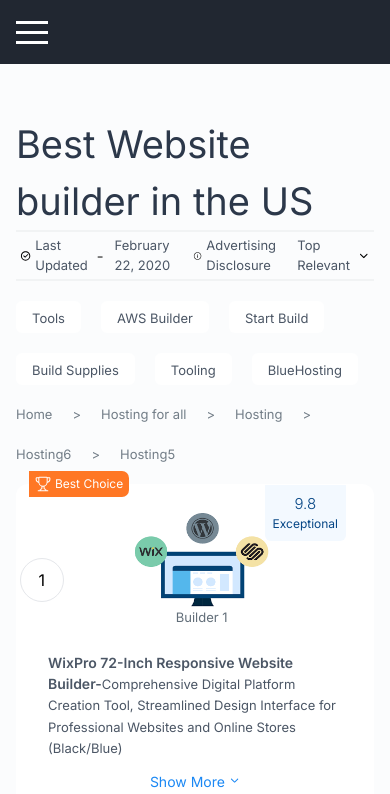
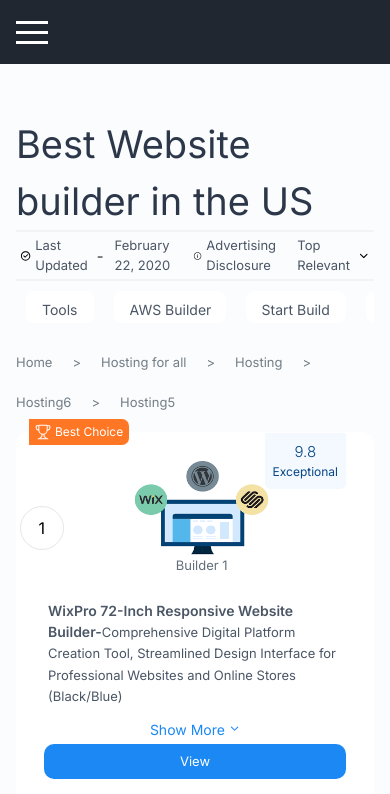
Before and after one commit to tusharsgh/radient-assignment, a React (Create React App) app: page / in a window 390 px wide. Shown: the top 794 px of the page. Built offline with nearby package versions, Linux system fonts and the light colour scheme.

Commit message:
button-scroll

```diff
--- a/package.json
+++ b/package.json
@@ -13,6 +13,9 @@
     "react-dom": "^18.2.0",
     "react-icons": "^5.0.1",
     "react-scripts": "5.0.1",
+    "react-slick": "^0.30.2",
+    "slick-carousel": "^1.8.1",
+    "swiper": "^11.0.7",
     "web-vitals": "^2.1.4"
   },
   "scripts": {
--- a/src/App.js
+++ b/src/App.js
@@ -5,7 +5,7 @@
 import {Tab} from'./hordata';
 import { useScroll } from "@use-gesture/react";
 import {  animated, useSpring } from '@react-spring/web'
-
+import Slick from "../src/components/Slick";
 
 
 function App() {
@@ -51,7 +51,9 @@
     </div>
 
     </div>
+
   );
+
 }
 
 export default App;
--- a/src/components/Footer.jsx
+++ b/src/components/Footer.jsx
@@ -2,7 +2,7 @@
 import { IoIosArrowDown } from "react-icons/io";
 function Footer() {
   return (
-    <div className="bg-[#212731] h-[100%] w-screen flex gap-32 justify-center pt-12 pb-32 flex-wrap " >
+    <div className="bg-[#212731] h-[100%] w-screen flex gap-32 md:gap-10 justify-center pt-12 pb-32 flex-wrap " >
 
       <div className="flex flex-col  gap-3">
       <div className="text-[#FFFFFF] font-[400] text-[16px]">Categories</div>
--- a/src/components/HorTab.jsx
+++ b/src/components/HorTab.jsx
@@ -189,7 +189,7 @@
           </div>
         </div>
 
-<div className=" bg-[#FFFFFF] rounded-[12px]  flex-wrap 2xl:hidden lg:block ">
+<div className=" bg-[#FFFFFF] rounded-[12px]  flex-wrap m2xl:hidden  2xl:hidden lg:block ">
   <div className="flex flex-col justify-center items-center p-7  ">
   <div className="flex items-center justify-center relative  w-[100%] ">
 {item.best_choice?<div className="flex bg-[#FF7724] items-center rounded-r-[7px] p-[4px] px-[6px] gap-1 absolute left-[-5%] top-[-30%]  ">
--- a/src/components/Midsec.jsx
+++ b/src/components/Midsec.jsx
@@ -2,7 +2,17 @@
 import { RiCheckboxCircleLine } from "react-icons/ri";
 import { IoIosInformationCircleOutline } from "react-icons/io";
 import { IoIosArrowDown } from "react-icons/io";
+import Slick from "./Slick";
+import Slider from "react-slick";
 function Midsec() {
+  var settings = {
+    dots: true,
+    infinite: true,
+    speed: 500,
+    slidesToShow: 1,
+    slidesToScroll: 1
+  };
+
   return (
 
 
@@ -31,7 +41,7 @@
       </div>
       <div className="border-b-[2.33px] border-[#E1E4E6] border-opacity-40 w-full"></div>
 
-        <div className="flex gap-5 items-start pt-5 flex-wrap">
+        <div className="flex gap-5 items-start pt-5 flex-wrap md:hidden">
       <button className="text-[#4B5665] text-[13px] bg-[#ffffff]  text-left rounded-[6px] max-w-[7rem] max-h-[2rem] px-4 py-2">Tools </button>
       < button className="text-[#4B5665] text-[13px] bg-[#ffffff]  text-left rounded-[6px] max-w-[7rem] max-h-[2rem] px-4 py-2">AWS Builder </button>
       <button className="text-[#4B5665] text-[13px] bg-[#ffffff]  text-left rounded-[6px] max-w-[7rem] max-h-[2rem] px-4 py-2">Start Build </button>
@@ -39,6 +49,8 @@
       <button className="text-[#4B5665] text-[13px] bg-[#ffffff]  text-left rounded-[6px] max-w-[7rem] h-[2rem] px-4 py-2">Tooling </button>
       <button className="text-[#4B5665] text-[13px] bg-[#ffffff]  text-left rounded-[6px] max-w-[7rem] h-[2rem] px-4 py-2">BlueHosting </button>
       </div>
+      <Slick />
+
       <div className="flex gap-5 items-start pt-5 flex-wrap">
       <div className="flex text-[#727D87] text-[13px]">Home</div>
       <div className="flex text-[#727D87] text-[13px]">{'>'}</div>
--- /dev/null
+++ b/src/components/Slick.jsx
@@ -0,0 +1,29 @@
+import React from "react";
+
+
+const Tab=[
+    'Tools','AWS Builder','Start Build','Build Supplies','Tooling','BlueHosting'
+]
+
+
+
+export default function SimpleSlider() {
+    const handleScroll = (event) => {
+        const container = event.target;
+        const scrollAmount = event.deltaY;
+        container.scrollTo({
+          top: 0,
+          left: container.scrollLeft + scrollAmount,
+          behavior: 'smooth'
+        });
+      };
+      return (
+      <div className="container" onWheel={handleScroll}>
+
+        {Tab.map((idx,i)=>{
+            return(<button className="item" key={i}>{idx}</button>)
+        })}
+
+        </div>
+      );
+}
--- a/src/index.css
+++ b/src/index.css
@@ -11,3 +11,49 @@
         font-family:'Inter',san-sarif;
       }
 }
+.container {
+  display: flex;
+  flex-wrap: nowrap;
+  overflow-x: scroll;
+  max-width:100%;
+  background-color:#FBFCFD;
+
+
+}
+.item {
+
+  margin: 10px;
+  background-color: white;
+  border-radius:8px;
+  font-size:14px;
+  color:#4B5665;
+  width: 100vw;
+  white-space: nowrap;
+  max-width: 7rem;
+  max-height: 2rem;
+  padding-left: 1rem;
+  padding-right: 1rem;
+  padding-top: 0.5rem;
+  padding-bottom: 1rem;
+}
+
+.container::-webkit-scrollbar {
+  height: 1px;
+
+
+}
+
+.container::-webkit-scrollbar-thumb {
+  background-color: gray;
+  border-radius: 1px;
+}
+
+.container::-webkit-scrollbar-track {
+  background-color: rgb(245, 245, 245);
+  border-radius: 10px;
+}
+@media (min-width: 740px){
+  .container{
+    display: none;
+  }
+}
```
Also changed, not shown: 1 other file (tests, documents, lock files or other folders).
